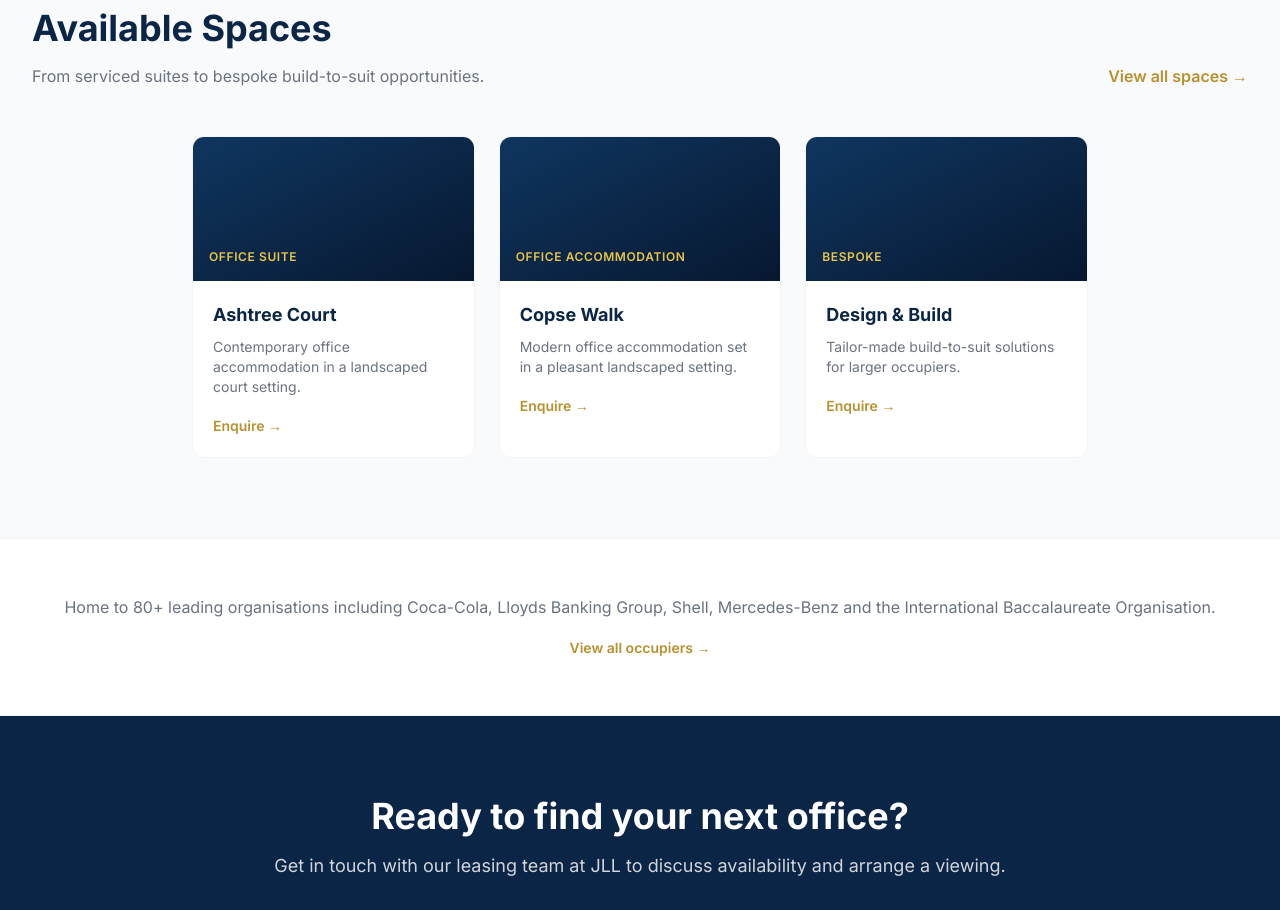
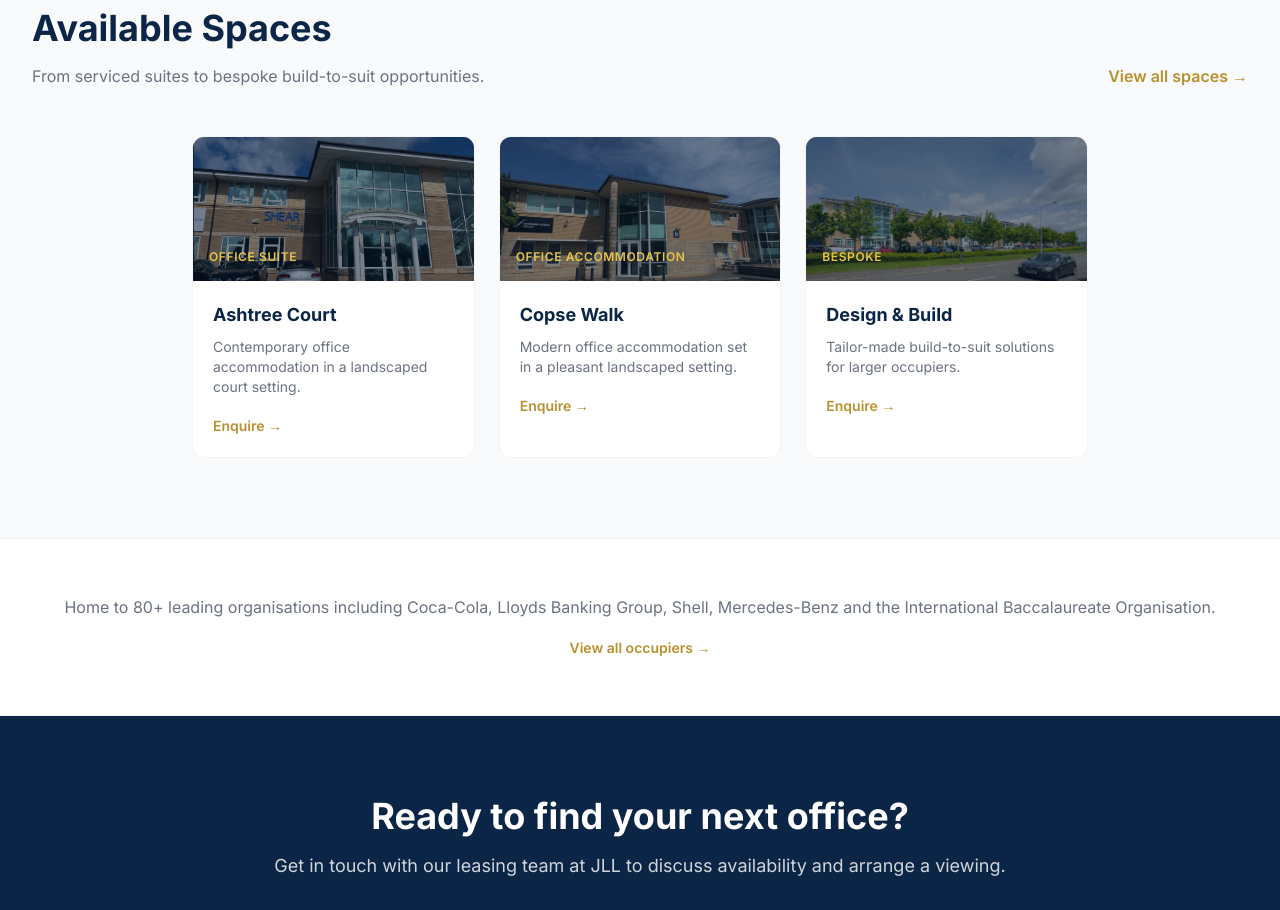
Before and after one commit to danielcridland96/cardiffgate-website, a Next.js app: page / in a window 1280 px wide. Shown: the part 1440-2350 px from the top of the page. Built offline with nearby package versions, Linux system fonts and the light colour scheme.

Commit message:
Add real photos to featured spaces on home page

```diff
--- a/app/page.tsx
+++ b/app/page.tsx
@@ -34,16 +34,19 @@ const featuredSpaces = [
   {
     name: 'Ashtree Court',
     type: 'Office Suite',
+    image: '/ashtree-court.jpg',
     description: 'Contemporary office accommodation in a landscaped court setting.',
   },
   {
     name: 'Copse Walk',
     type: 'Office Accommodation',
+    image: '/copse-walk.jpg',
     description: 'Modern office accommodation set in a pleasant landscaped setting.',
   },
   {
     name: 'Design & Build',
     type: 'Bespoke',
+    image: '/park-main.jpg',
     description: 'Tailor-made build-to-suit solutions for larger occupiers.',
   },
 ]
@@ -134,8 +137,11 @@ export default function Home() {
                 key={space.name}
                 className="bg-white rounded-xl overflow-hidden border border-gray-100 hover:shadow-lg transition-shadow group"
               >
-                <div className="h-36 bg-gradient-to-br from-navy-700 to-navy-900 flex items-end p-4">
-                  <span className="text-xs font-semibold text-gold-400 uppercase tracking-wider">{space.type}</span>
+                <div className="h-36 relative overflow-hidden">
+                  <img src={space.image} alt={space.name} className="w-full h-full object-cover" />
+                  <div className="absolute inset-0 bg-navy-900/50 flex items-end p-4">
+                    <span className="text-xs font-semibold text-gold-400 uppercase tracking-wider">{space.type}</span>
+                  </div>
                 </div>
                 <div className="p-5">
                   <h3 className="font-bold text-navy-800 text-lg mb-2">{space.name}</h3>
```
